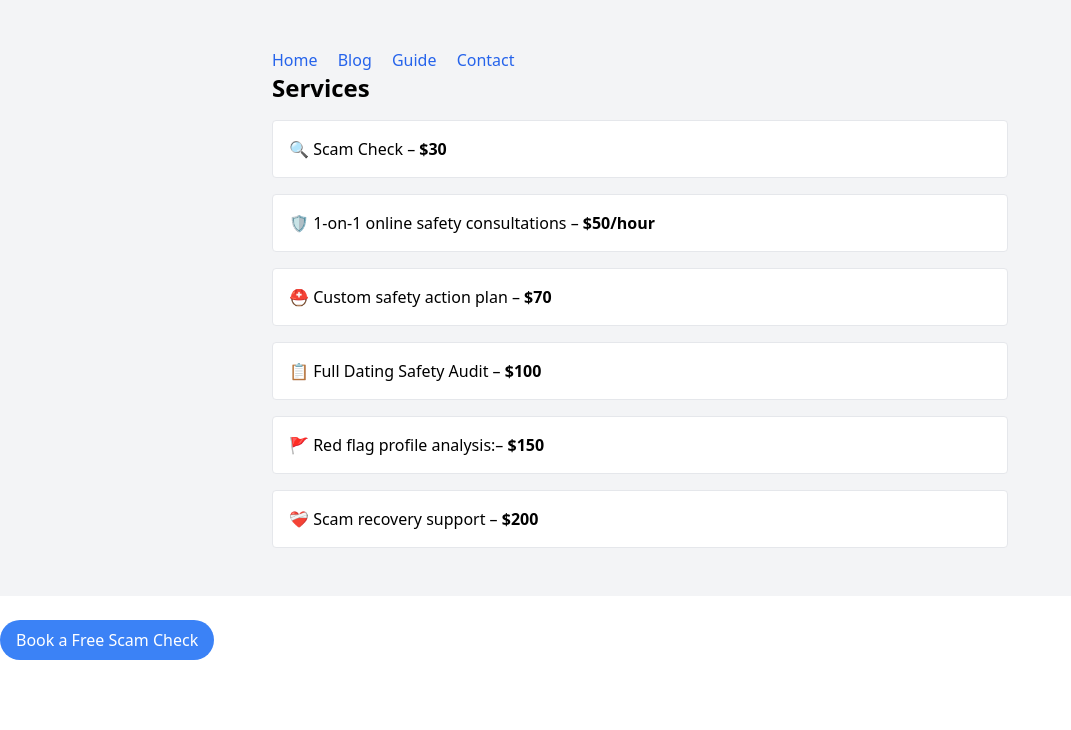
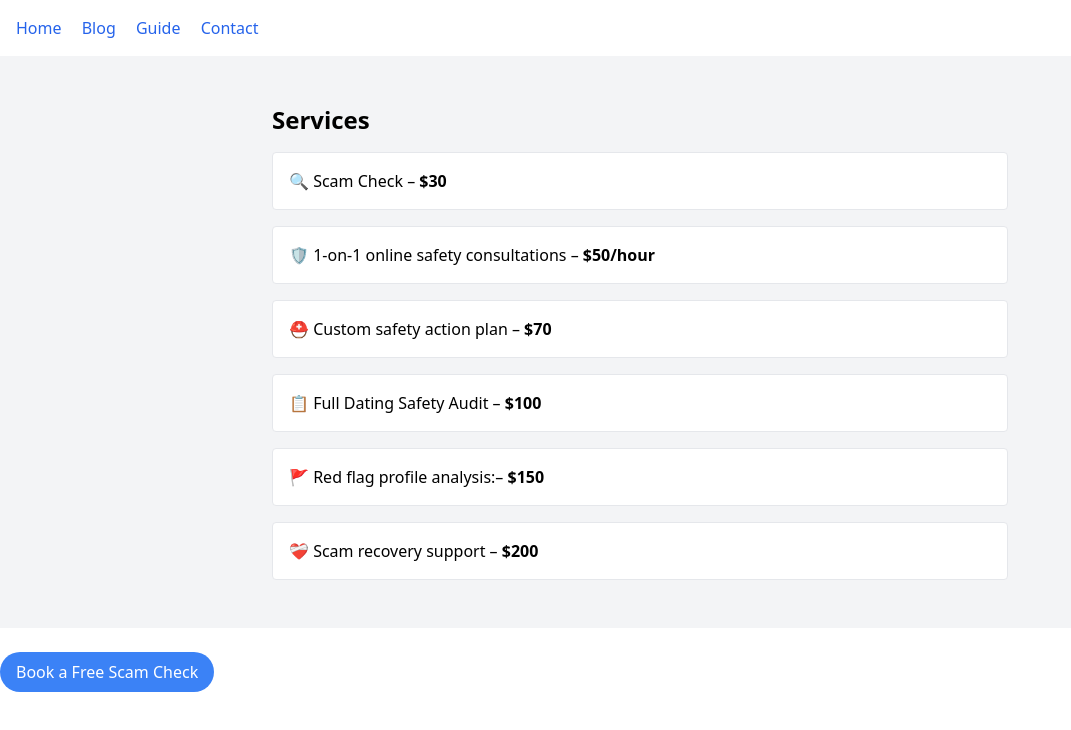
Before and after one commit to BilBillions/scam-safety-website, a plain HTML site: page services.html in a window 1280 px wide. Shown: the whole page, without its empty margins (0-1071 px from the left). Drawn offline with nearby package versions, Linux system fonts and the light colour scheme.

Commit message:
Update services.html

```diff
--- a/services.html
+++ b/services.html
@@ -5,14 +5,18 @@
     </head>
      <link rel="stylesheet" href="https://cdnjs.cloudflare.com/ajax/libs/tailwindcss/2.2.19/tailwind.min.css" />
     <body>
-   <section id="services" class="py-12 bg-gray-100">
-    <div class="container mx-auto px-4 max-w-3xl">
-        <nav>
+        <header class="bg-white shadow">
+    <div class="container mx-auto px-4 py-4 flex justify-between items-center">
+      <nav>
         <a href="index.html" class="mr-4 text-blue-600">Home</a>
-        <a href="blog.html" class="mr-4 text-blue-600">Blog</a>
+         <a href="blog.html" class="mr-4 text-blue-600">Blog</a>
         <a href="guide.html" class="mr-4 text-blue-600">Guide</a>
         <a href="contact.html" class="text-blue-600">Contact</a>
       </nav>
+    </div>
+  </header>
+   <section id="services" class="py-12 bg-gray-100">
+    <div class="container mx-auto px-4 max-w-3xl">
       <h2 class="text-2xl font-bold mb-4">Services</h2>
       <ul class="space-y-4">
         <li class="border p-4 rounded bg-white">🔍 Scam Check – <strong>$30</strong></li>
```
